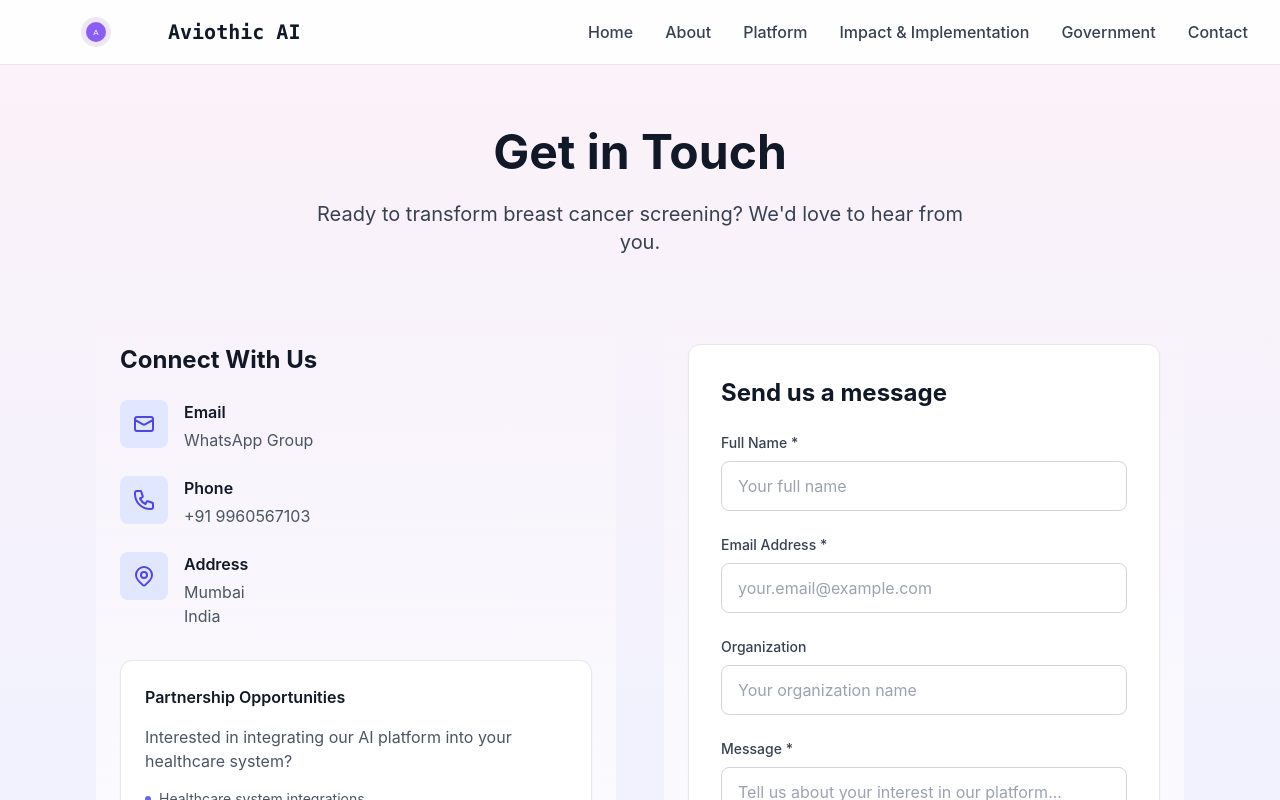
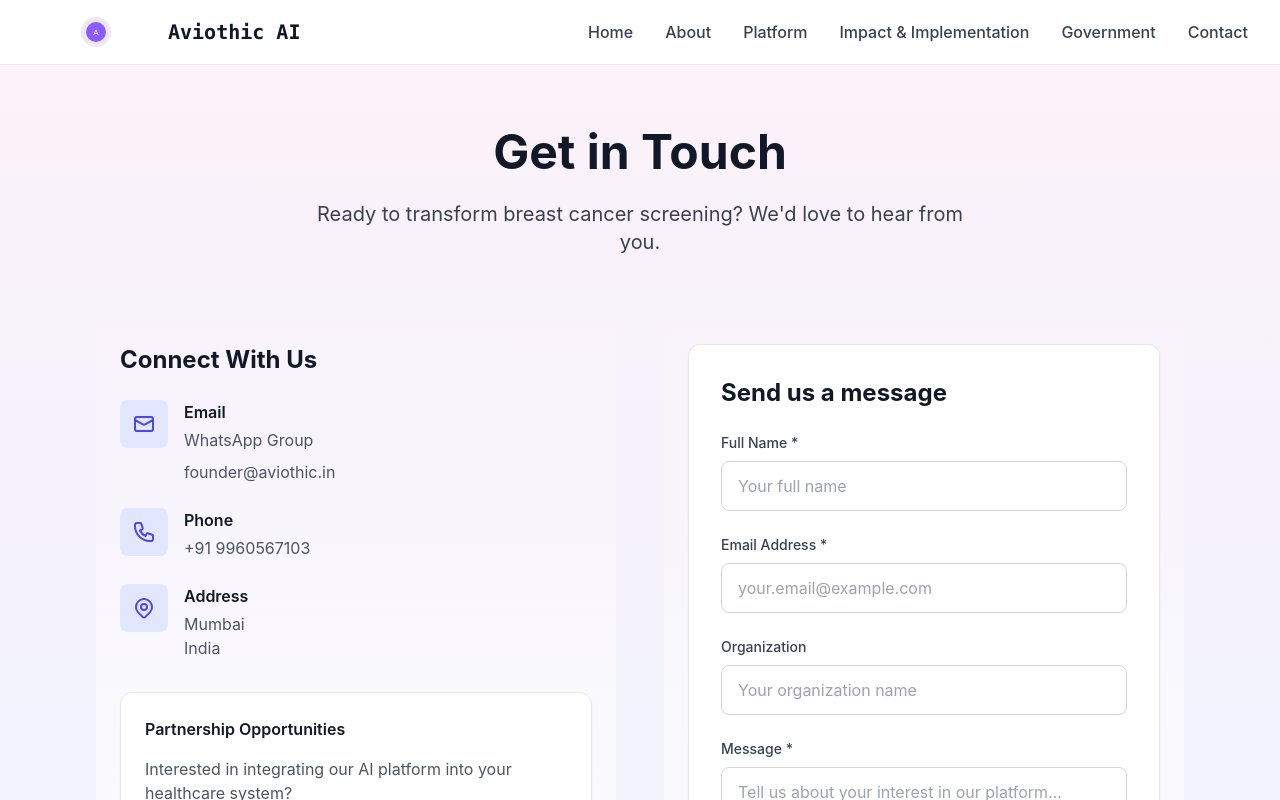
Before and after one commit to nivrutti1113/aviothiai, a React (Vite) app: page /contact in a window 1280 px wide. Shown: the top 800 px of the page. Built offline with nearby package versions, Linux system fonts and the light colour scheme.

Commit message:
Update: Add both WhatsApp and email contact options to FAQ section and Contact page

```diff
--- a/src/pages/ContactPage.jsx
+++ b/src/pages/ContactPage.jsx
@@ -101,7 +101,10 @@ const ContactPage = () => {
                   </div>
                   <div>
                     <h3 className="font-semibold text-gray-900 mb-1">Email</h3>
-                    <a href="https://chat.whatsapp.com/JjNmOl4CwCc24aUTzGVMVM" target="_blank" rel="noopener noreferrer" className="text-gray-600 hover:text-violet-600 transition-colors">WhatsApp Group</a>
+                    <div className="flex flex-col space-y-2">
+                                          <a href="https://chat.whatsapp.com/JjNmOl4CwCc24aUTzGVMVM" target="_blank" rel="noopener noreferrer" className="text-gray-600 hover:text-violet-600 transition-colors">WhatsApp Group</a>
+                                          <a href="mailto:founder@aviothic.in" className="text-gray-600 hover:text-violet-600 transition-colors">founder@aviothic.in</a>
+                                        </div>
                   </div>
                 </div>
 
```
